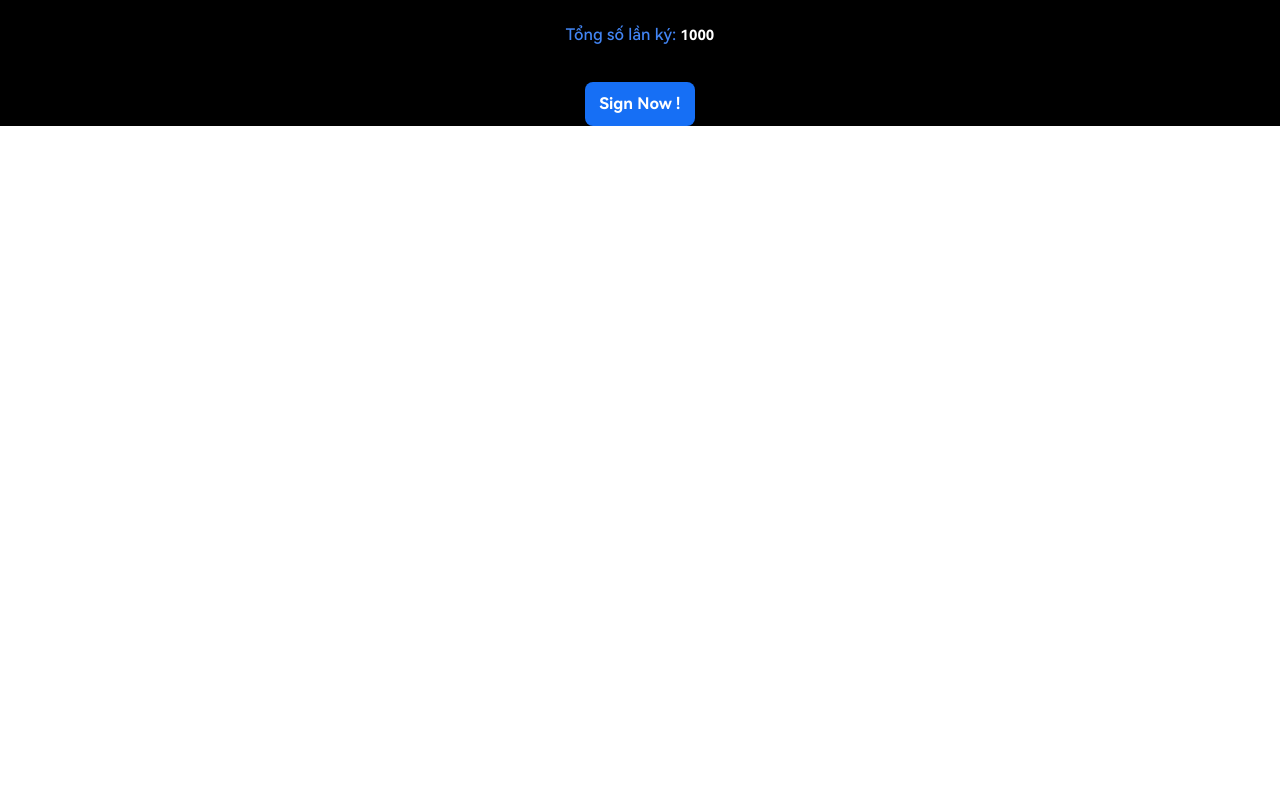
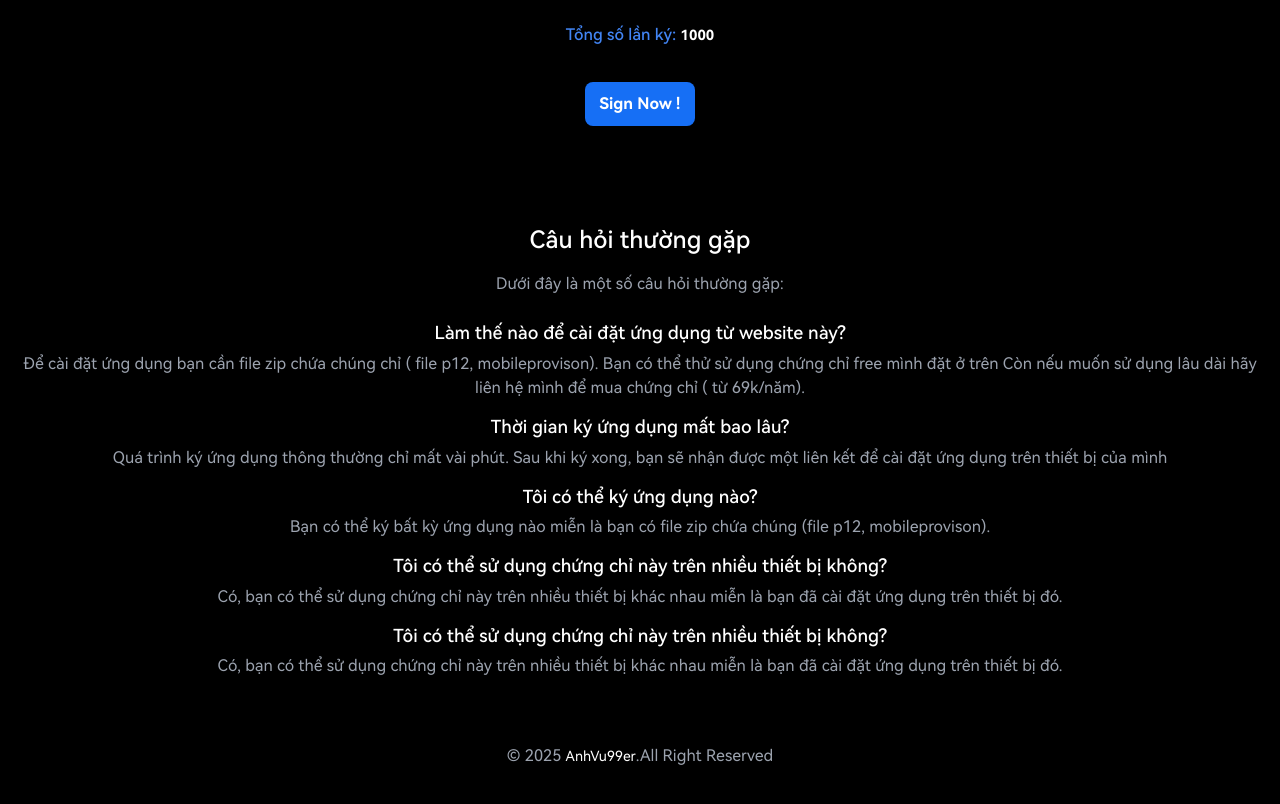
Before and after one commit to vuducanh221104/apple-certification, a Next.js app in the folder Client/: page /signIPA in a window 1280 px wide. Shown: the part 962-1766 px from the top of the page. Before the commit the page ends 1088 px from the top, so only its background shows below. Built offline with nearby package versions, Linux system fonts and the light colour scheme.

Commit message:
update QuestionHomePage

```diff
--- a/Client/src/app/(user)/signIPA/page.tsx
+++ b/Client/src/app/(user)/signIPA/page.tsx
@@ -1,18 +1,20 @@
-import React from 'react'
-import HeaderSign from '@/components/SignIPA/Header/HeaderIPA'
-import BannerSign from '@/components/SignIPA/Banner/Banner'
-import CertSign from '@/components/SignIPA/Cert/Cert'
+import React from "react";
+import HeaderSign from "@/components/SignIPA/Header/HeaderIPA";
+import BannerSign from "@/components/SignIPA/Banner/Banner";
+import CertSign from "@/components/SignIPA/Cert/Cert";
+import QuestionSign from "@/components/SignIPA/Question/Question";
 
 const PageSingIPA = () => {
   return (
-    <div style={{backgroundColor: '#000000', padding: "0 16px", color: '#fff'}}>
+    <div
+      style={{ backgroundColor: "#000000", padding: "0 16px", color: "#fff" }}
+    >
       <HeaderSign />
+      <BannerSign />
+      <CertSign />
+      <QuestionSign />
+    </div>
+  );
+};
 
-        <BannerSign />
-      <CertSign/>
-
-    </div>
-  )
-}
-
-export default PageSingIPA
+export default PageSingIPA;
--- a/Client/src/components/SignIPA/Cert/Cert.tsx
+++ b/Client/src/components/SignIPA/Cert/Cert.tsx
@@ -83,6 +83,7 @@ const Cert = () => {
             <span className="fileName">{fileName}</span>
           </div>
         )}
+        {/*  */}
         <span>Chọn file ZIP chứa P12 và MobileProvision</span>
 
         <div className="fileInputWrapper">
--- /dev/null
+++ b/Client/src/components/SignIPA/Question/Question.tsx
@@ -0,0 +1,47 @@
+import React from "react";
+
+
+const arrayQuestion = [
+    {
+        title: "Làm thế nào để cài đặt ứng dụng từ website này?",
+        context: "Để cài đặt ứng dụng bạn cần file zip chứa chúng chỉ ( file p12, mobileprovison). Bạn có thể thử sử dụng chứng chỉ free mình đặt ở trên Còn nếu muốn sử dụng lâu dài hãy liên hệ mình để mua chứng chỉ ( từ 69k/năm)."
+    },
+    {
+        title: "Thời gian ký ứng dụng mất bao lâu?",
+        context: "Quá trình ký ứng dụng thông thường chỉ mất vài phút. Sau khi ký xong, bạn sẽ nhận được một liên kết để cài đặt ứng dụng trên thiết bị của mình"
+    },
+    {
+        title: "Tôi có thể ký ứng dụng nào?",
+        context: "Bạn có thể ký bất kỳ ứng dụng nào miễn là bạn có file zip chứa chúng (file p12, mobileprovison)."
+    },
+    {
+        title: "Tôi có thể sử dụng chứng chỉ này trên nhiều thiết bị không?",
+        context: "Có, bạn có thể sử dụng chứng chỉ này trên nhiều thiết bị khác nhau miễn là bạn đã cài đặt ứng dụng trên thiết bị đó."
+    },
+    {
+        title: "Tôi có thể sử dụng chứng chỉ này trên nhiều thiết bị không?",
+        context: "Có, bạn có thể sử dụng chứng chỉ này trên nhiều thiết bị khác nhau miễn là bạn đã cài đặt ứng dụng trên thiết bị đó."
+    }
+]
+const Question = () => {
+  return (
+    <div style={{ textAlign: "center", padding: "50px 0"}}>
+      <h2 style={{fontSize: "24px", padding: '50px 0 0'}}>Câu hỏi thường gặp</h2>
+      <p style={{fontSize: "16px", color: "#9CA3AF", padding: "10px 0"}}>Dưới đây là một số câu hỏi thường gặp:</p>
+      <div>
+        {arrayQuestion.map((item, index) => (
+          <div key={index} className="question__item">
+            <h3 style={{fontSize: "18px"}}>{item.title}</h3>
+            <p style={{fontSize: "16px" , color: "#9CA3AF"}}>{item.context}</p>
+          </div>
+        ))}
+      </div>
+        <div style={{padding: "50px 0 10px"}}>
+
+      <span style={{color: "#9CA3AF"}}>© 2025 <a style={{color: "#fff"}} href="">AnhVu99er</a>.All Right Reserved</span>
+        </div>
+    </div>
+  );
+};
+
+export default Question;
```
